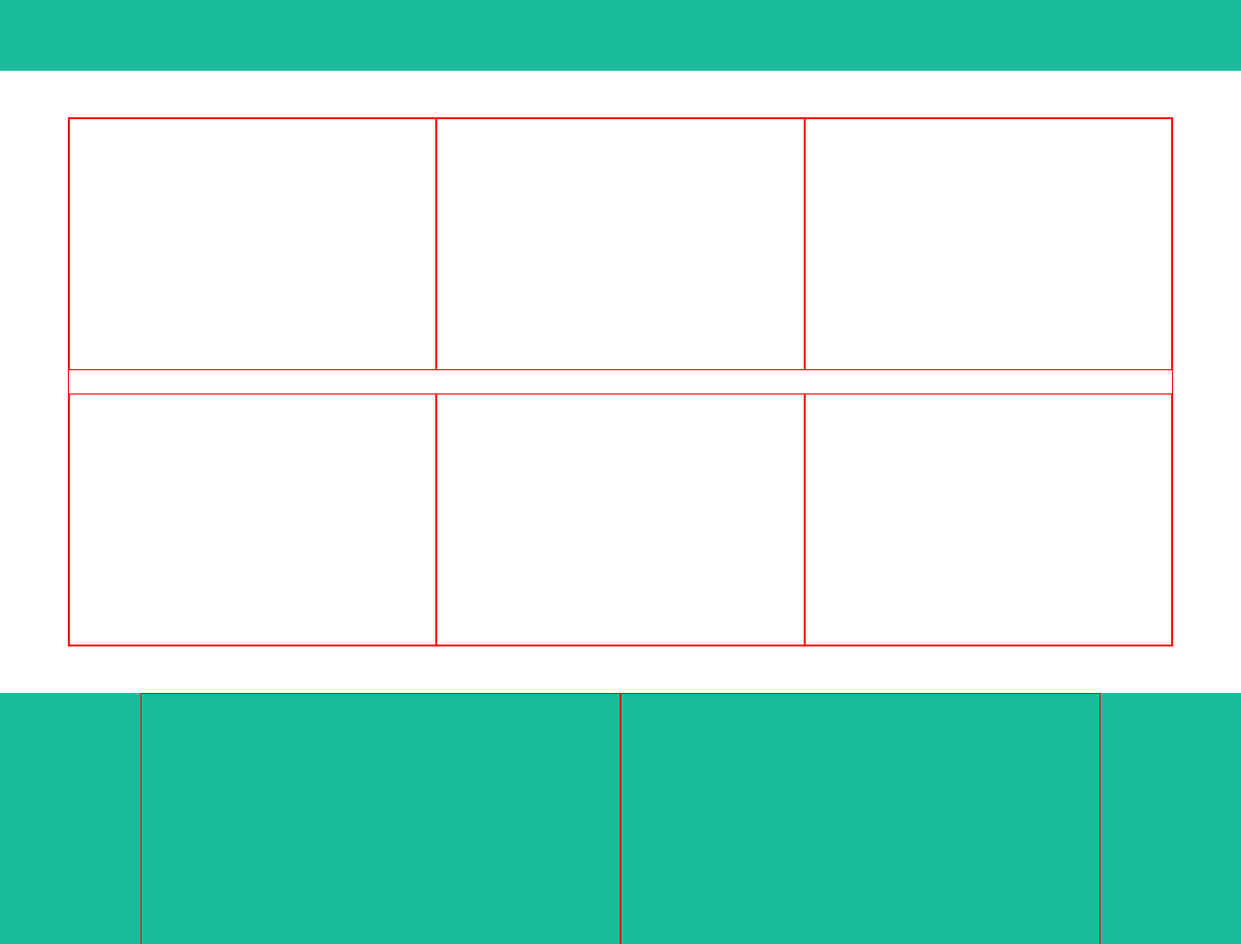
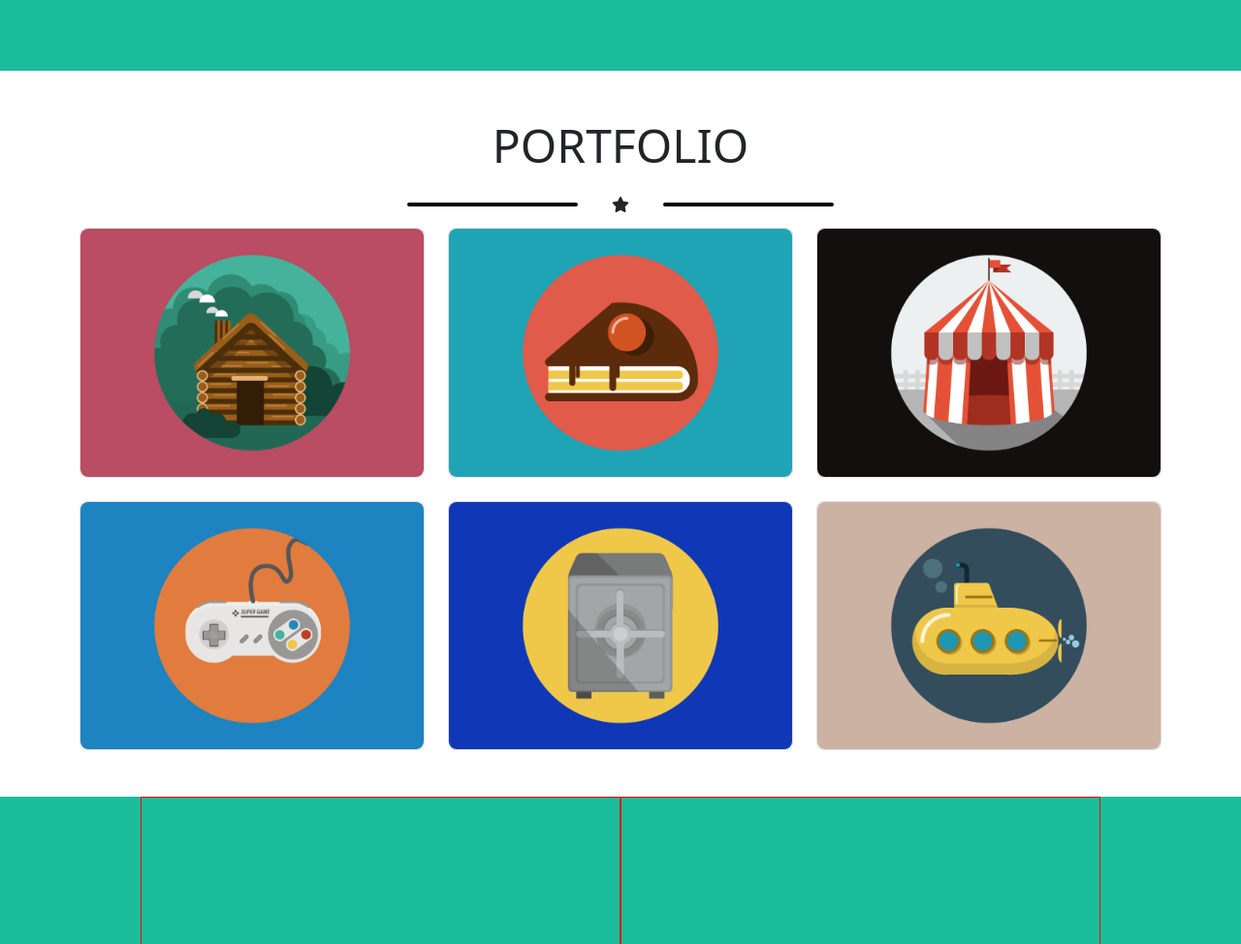
Before and after one commit to spellcry/html-css-bootstrap-freelancer, a plain HTML site: page index.html in a window 1280 px wide. Shown: the part 576-1550 px from the top of the page at 97% size. Drawn offline with nearby package versions, Linux system fonts and the light colour scheme.

Commit message:
add portfolio

```diff
--- a/css/style.css
+++ b/css/style.css
@@ -19,6 +19,10 @@
     width: 40%;
     height: 4px;
     border-radius: 5px;
+}
+
+.rounded-4 {
+    border-radius: 0.5rem;
 }
 
 /* -------------------------------------------------------------------------------- */
@@ -65,6 +69,11 @@
 
 .hero__subtitle {
     font-size: 1.125rem;
+}
+
+/* ! Portfolio */
+.portfolio__title {
+    font-size: 1.5rem;
 }
 
 /* ! About */
@@ -115,6 +124,11 @@
         font-size: 1.5625rem;
     }
 
+    /* ! Portfolio */
+    .portfolio__title {
+        font-size: 3rem;
+    }
+
 }
 
 /* -------------------------------------------------------------------------------- */
@@ -140,14 +154,14 @@
     border: 1px solid red;
 } */
 
-.portfolio .container-lg {
+/* .portfolio .container-lg {
     border: 1px solid red;
 }
 
 .portfolio .col {
     height: 260px;
     border: 1px solid red;
-}
+} */
 
 .about .col {
     height: 493px;
--- a/index.html
+++ b/index.html
@@ -64,25 +64,43 @@
 
         <!-- Portfolio START-->
         <section class="portfolio py-5">
+            <h2 class="portfolio__title text-center text-uppercase">Portfolio</h2>
+            <div class="star py-3 d-flex align-items-center justify-content-between mx-auto">
+                <div class="star__line bg-black"></div>
+                <i class="fas fa-star px-1"></i>
+                <div class="star__line bg-black"></div>
+            </div>
             <div class="container-lg">
                 <div class="row row-cols-1 row-cols-md-2 row-cols-xl-3 g-4">
                     <div class="col">
-
+                        <div class="card rounded-4">
+                            <img src="./img/cabin.png" class="card-img rounded-4" alt="casa in legno">
+                        </div>
                     </div>
                     <div class="col">
-
+                        <div class="card rounded-4">
+                            <img src="./img/cake.png" class="card-img rounded-4" alt="casa in legno">
+                        </div>
                     </div>
                     <div class="col">
-
+                        <div class="card rounded-4">
+                            <img src="./img/circus.png" class="card-img rounded-4" alt="casa in legno">
+                        </div>
                     </div>
                     <div class="col">
-
+                        <div class="card rounded-4">
+                            <img src="./img/game.png" class="card-img rounded-4" alt="casa in legno">
+                        </div>
                     </div>
                     <div class="col">
-
+                        <div class="card rounded-4">
+                            <img src="./img/safe.png" class="card-img rounded-4" alt="casa in legno">
+                        </div>
                     </div>
                     <div class="col">
-
+                        <div class="card rounded-4">
+                            <img src="./img/submarine.png" class="card-img rounded-4" alt="casa in legno">
+                        </div>
                     </div>
                 </div>
             </div>
```
